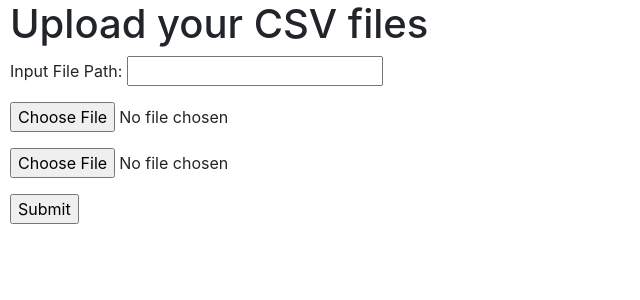
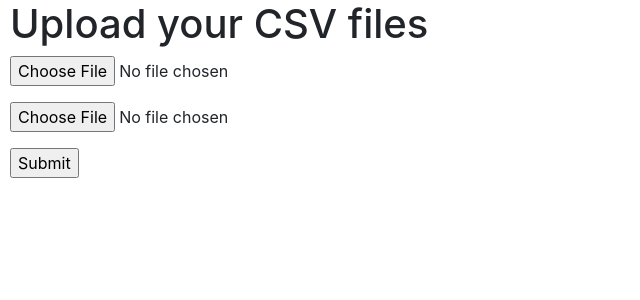
Before and after one commit to kevinolson07/bom-compare, a Flask app: page / in a window 1280 px wide. Shown: the top 300 px of the page, without its empty margins (0-640 px from the left). Run offline with Flask 2, Linux system fonts and the light colour scheme.

Commit message:
fixed the Bom uplaod and UI

```diff
--- a/app.py
+++ b/app.py
@@ -1,5 +1,6 @@
 from flask import Flask, render_template, request, redirect, url_for
 from bom_compare import *
+from io import TextIOWrapper
 
 
 app = Flask(__name__)
@@ -14,13 +15,11 @@ def uploadFiles():
         # get the uploaded file
         uploaded_file = request.files['file']
         uploaded_file1 = request.files['file1']
-        path = request.form['fLocation']
         print("here")
         if uploaded_file.filename != '' and uploaded_file1.filename != '':
             print("Here")
-            uploaded_file = "%s/%s"%(path, uploaded_file.filename)
-            uploaded_file1 = "%s/%s"%(path, uploaded_file1.filename)
-            print(uploaded_file, uploaded_file1)
+            uploaded_file = TextIOWrapper(uploaded_file, encoding='utf-8')
+            uploaded_file1 = TextIOWrapper(uploaded_file1, encoding='utf-8')
             old_bom, new_bom = selectBom(uploaded_file, uploaded_file1)
             desc = descChange(old_bom, new_bom)
             qty = qtyChange(old_bom, new_bom)
@@ -34,4 +33,4 @@ def uploadFiles():
 
 
 
-app.run(host='127.0.0.1', port=5000, debug=True)
+app.run(host='0.0.0.0', port=5000, debug=True)
--- a/templates/index.html
+++ b/templates/index.html
@@ -9,7 +9,6 @@
   <body>
     <h1>Upload your CSV files</h1>
     <form method="POST" action="/results" enctype="multipart/form-data">
-        <p>Input File Path: <input type="text" name="fLocation"></p>
         <p><input type="file" name="file" accept=".csv"></p>
         <p><input type="file" name="file1" accept=".csv"></p>
         <p><input type="submit" value="Submit"></p>
```
Also changed, not shown: bom_compare.py (+10 -10 lines).
